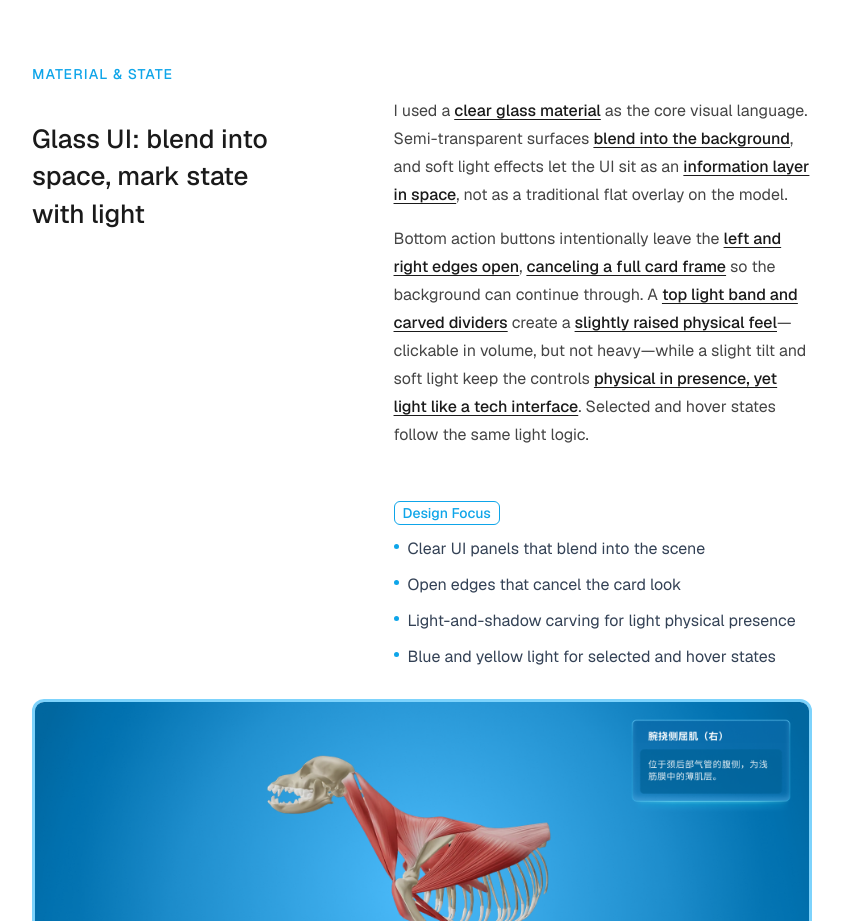
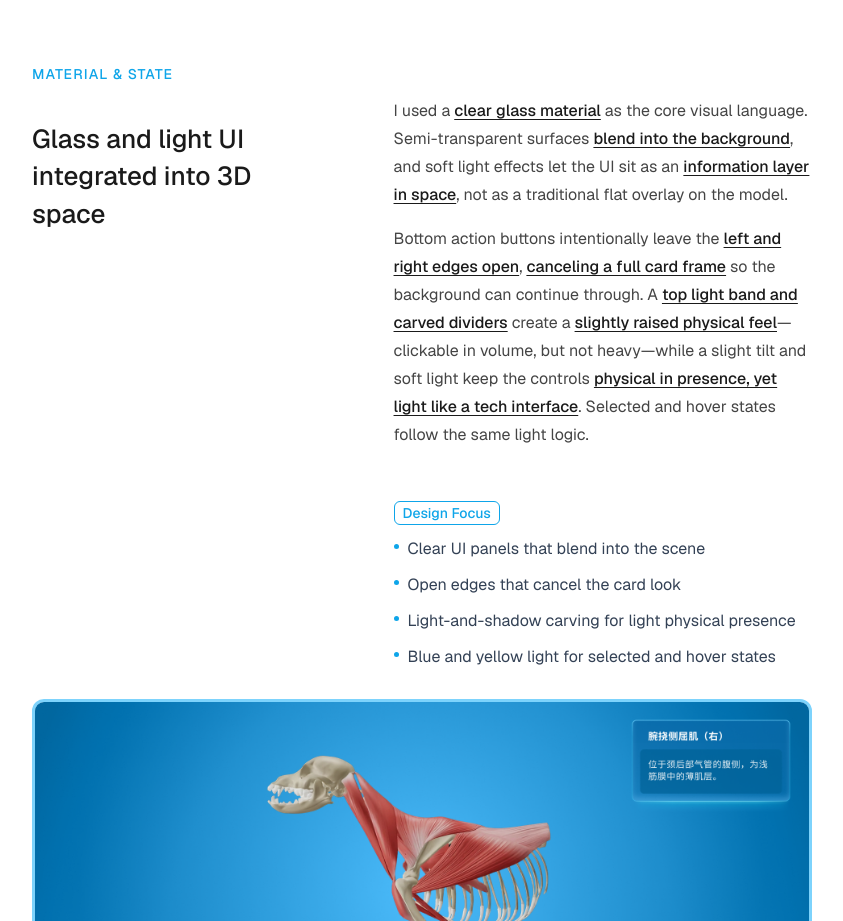
Before and after one commit to jaemin17/portfolio-pro, a Next.js app: page /en/projects/vr-education in a window 1280 px wide. Shown: the part 4280-5201 px from the top of the page, without its empty margins (218-1061 px from the left). Built offline with nearby package versions, Linux system fonts and the light colour scheme.

Commit message:
Rename material UI module title for clearer spatial framing.
Update the glass-and-light UI headline wording and keep the content test expectations aligned.

```diff
--- a/src/app/[locale]/projects/vr-education/page.tsx
+++ b/src/app/[locale]/projects/vr-education/page.tsx
@@ -516,8 +516,8 @@ export default async function VrEducationPage({ params }: VrEducationPageProps)
                         <h3 className={styles.uiSystemTitle}>
                           {t(
                             locale,
-                            "玻璃态UI：融入空间，光感标出状态",
-                            "Glass UI: blend into space, mark state with light",
+                            "融入3D空间的玻璃态与光感UI",
+                            "Glass and light UI integrated into 3D space",
                           )}
                         </h3>
                       </header>
```
Also changed, not shown: 1 other file (tests, documents, lock files or other folders).
